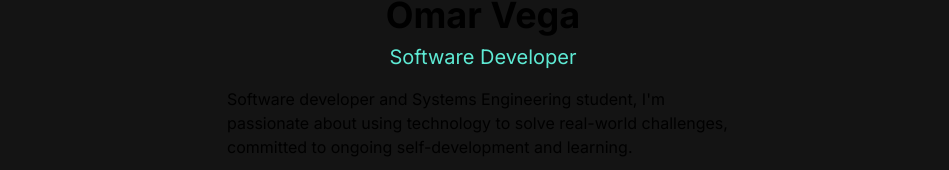
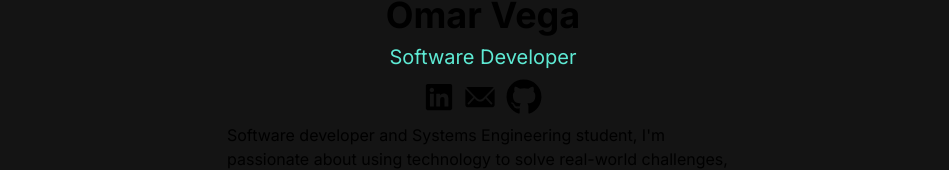
Before and after one commit to oavaDev/portfolio2024, a Next.js app: page / in a window 1280 px wide. Shown: the part 157-327 px from the top of the page, without its empty margins (157-1106 px from the left). Built offline with nearby package versions, Linux system fonts and the light colour scheme.

Commit message:
Feat(Contact): Remove footer contact and add it on profile description

```diff
--- a/app/page.tsx
+++ b/app/page.tsx
@@ -10,7 +10,6 @@ export default function Home() {
         <Navbar />
         <AboutMe />
         <Experiences/>
-        <Contact />
     </main>
   );
 }
--- a/components/AboutMe/AboutMe.tsx
+++ b/components/AboutMe/AboutMe.tsx
@@ -1,5 +1,8 @@
 import styles from './AboutMe.module.css'
 import Experiences from "oava/components/Experience/Experiences";
+import { FaLinkedin } from "react-icons/fa";
+import { IoIosMail } from "react-icons/io";
+import { FaGithub } from "react-icons/fa";
 export default function AboutMe() {
     return (
         <section className="w-full p-3 my-12 flex flex-col  md:flex-col xl:flex-col 2xl:flex-row justify-around" id="aboutMe" >
@@ -13,6 +16,19 @@ export default function AboutMe() {
                 <div>
                     <h2 className="text-4xl font-bold text-center">Omar Vega</h2>
                     <p className="py-2 text-xl text-center text-teal-300">Software Developer</p>
+                    <div className="flex justify-center items-center gap-2">
+                        <a href="https://www.linkedin.com/in/oavega/" target="_blank" rel="noreferrer">
+                            <FaLinkedin className="text-3xl text-white-500"/>
+                        </a>
+                        <a href="mailto:omarvega598@gmail.com" target="_blank" rel="noreferrer">
+                            <IoIosMail className="text-4xl text-white-500"/>
+                        </a>
+                        <a href="https://github.com/oavaDev" target="_blank" rel="noreferrer">
+                            <FaGithub className="text-4xl text-white-500"/>
+                        </a>
+
+                    </div>
+
                 </div>
                 <p className="py-2">
                     Software developer and Systems Engineering student, I&apos;m passionate about using technology to
```
Also changed, not shown: package.json (+5 -4 lines), 1 other file (tests, documents, lock files or other folders).
